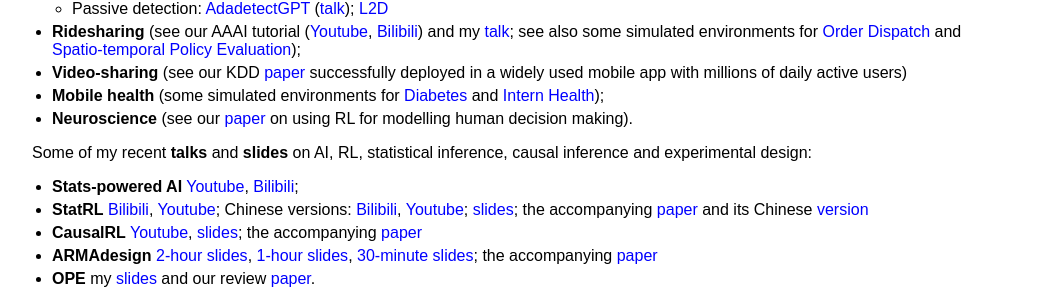
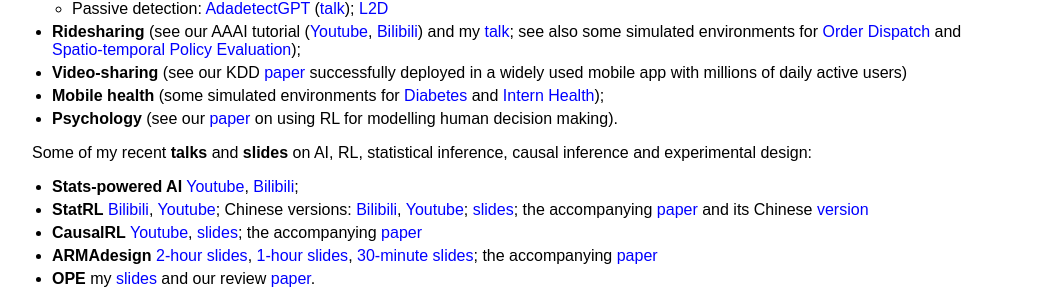
Before and after one commit to callmespring/callmespring.github.io, a Jekyll site: the page built from index.md, in a window 1280 px wide and 900 px high, scrolled down 1746 px. Shown: the part 150-452 px from the top of the window, without its empty margins (108-1171 px from the left). Built offline with Jekyll 4.4.1, drawn with Linux system fonts in a browser that asks for light colours.

Commit message:
Update index.md

```diff
--- a/index.md
+++ b/index.md
@@ -59,7 +59,7 @@ My research is motivated from the following applications:
 )) and my [talk](https://www.bilibili.com/video/BV1yo4y1j7FU/?spm_id_from=333.337.search-card.all.click&vd_source=0ff25cf8645aa63231bec2428b94bf6f); see also some simulated environments for [Order Dispatch](https://github.com/callmespring/MDPOD) and [Spatio-temporal Policy Evaluation](https://github.com/RunzheStat/CausalMARL));
 * **Video-sharing** (see our KDD [paper](https://dl.acm.org/doi/pdf/10.1145/3580305.3599809)  successfully deployed in a widely used mobile app with millions of daily active users)
 * **Mobile health** (some simulated environments for [Diabetes](https://github.com/RunzheStat/TestMDP) and [Intern Health](https://github.com/limengbinggz/cusum-rl));
-* **Neuroscience** (see our [paper](https://www.biorxiv.org/content/10.1101/2023.06.19.545524v1.full.pdf) on using RL for modelling human decision making).
+* **Psychology** (see our [paper](https://www.biorxiv.org/content/10.1101/2023.06.19.545524v1.full.pdf) on using RL for modelling human decision making).
 
 Some of my recent **talks** and **slides** on AI, RL, statistical inference, causal inference and experimental design:
 * **Stats-powered AI** [Youtube](https://www.youtube.com/watch?v=qwI4jBvrhw4), [Bilibili](https://www.bilibili.com/video/BV1WTsPzhEME/?spm_id_from=333.1387.homepage.video_card.click);
```
